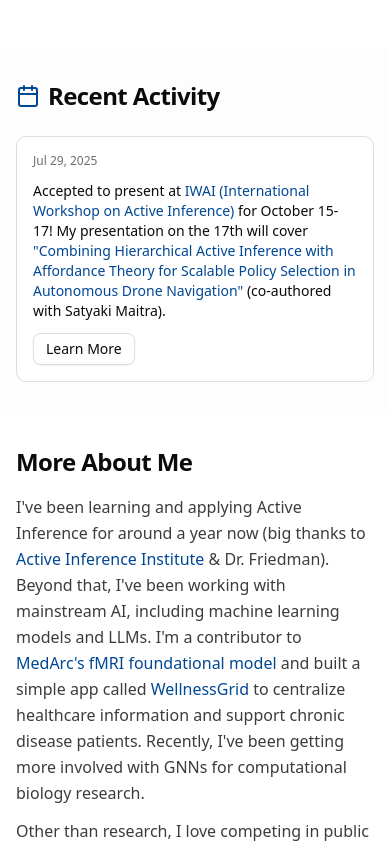
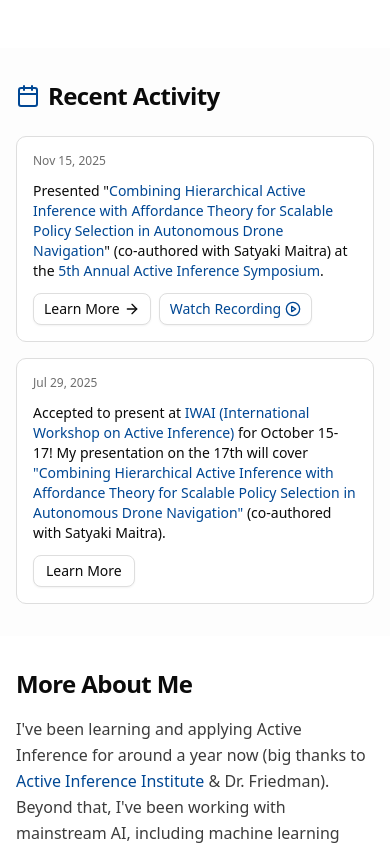
Before and after one commit to har5h1l/har5h1l.github.io, a React (Vite) app: page / in a window 390 px wide. Shown: the part 860-1705 px from the top of the page. Built offline with nearby package versions, Linux system fonts and the light colour scheme.

Commit message:
update with active inference symposium results

```diff
--- a/src/components/ProjectModal.jsx
+++ b/src/components/ProjectModal.jsx
@@ -1,5 +1,5 @@
 import { Button } from '@/components/ui/button';
-import { X, ExternalLink, Github } from 'lucide-react';
+import { X, ExternalLink, Github, PlayCircle } from 'lucide-react';
 
 export const ProjectModal = ({ project, onClose }) => {
   if (!project) return null;
@@ -68,7 +68,7 @@
                 </Button>
               )}
               {project.github && project.github !== '#' && (
-                <Button asChild variant={project.link ? "outline" : "default"}>
+                <Button asChild variant="outline">
                   <a
                     href={project.github}
                     target="_blank"
@@ -80,6 +80,19 @@
                   </a>
                 </Button>
               )}
+              {project.video && (
+                <Button asChild variant="outline">
+                  <a
+                    href={project.video}
+                    target="_blank"
+                    rel="noopener noreferrer"
+                    className="inline-flex items-center gap-2"
+                  >
+                    <PlayCircle className="h-4 w-4" />
+                    Watch Video
+                  </a>
+                </Button>
+              )}
             </div>
           </div>
         </div>
--- a/src/data/projects.js
+++ b/src/data/projects.js
@@ -14,14 +14,15 @@
   },
   {
     title: "Combining Hierarchical Active Inference with Affordance Theory for Scalable Policy Selection in Autonomous Drone Navigation",
-    description: "This research integrates hierarchical active inference with affordance theory to address three critical challenges in autonomous drone navigation: managing continuous environments in hierarchical planning, connecting abstract reasoning to real-world perception, and maintaining computational efficiency for edge computing. Our framework introduces a latent suitability state that represents how the environment affords safety and navigability, intelligently filtering viable waypoints while bridging low-level perception with high-level planning. The system balances exploration with goal-directed behavior, tested in Microsoft AirSim with plans for real-world implementation. Presented at IWAI 2025. Co-authored with Satyaki Maitra. Code will be open-sourced soon.",
+    description: "This research integrates hierarchical active inference with affordance theory to address three critical challenges in autonomous drone navigation: managing continuous environments in hierarchical planning, connecting abstract reasoning to real-world perception, and maintaining computational efficiency for edge computing. Our framework introduces a latent suitability state that represents how the environment affords safety and navigability, intelligently filtering viable waypoints while bridging low-level perception with high-level planning. The system balances exploration with goal-directed behavior, tested in Microsoft AirSim with plans for real-world implementation. Presented at IWAI 2025 and the 5th Annual Active Inference Symposium. Co-authored with Satyaki Maitra. Code will be open-sourced soon.",
     image: droneImage,
     technologies: ["Active Inference", "Julia", "Python", "Robotics", "Drones"],
     github: "https://github.com/har5h1l/Hierarchical-Active-Inference-for-Autonomous-Drone-Navigation-in-Microsoft-AirSim",
     link: "https://shahmaitraresearch.com/",
     category: "Active Inference",
-    date: "Oct 2025",
-    featured: true
+    date: "Nov 2025",
+    featured: true,
+    video: "https://www.youtube.com/live/1q40Jqk1HYs?si=5W1C52U7gNkRb2l0&t=36000"
   },
   {
     title: "Nutritional Behavior Analytics",
--- a/src/pages/Home.jsx
+++ b/src/pages/Home.jsx
@@ -164,6 +164,56 @@
                 initial={{ opacity: 0, x: -20 }}
                 whileInView={{ opacity: 1, x: 0 }}
                 transition={{ duration: 0.5 }}
+                viewport={{ once: true }}
+                className="bg-card border border-border rounded-lg p-4 sm:p-6 hover:shadow-md transition-shadow"
+              >
+                <div className="flex flex-col sm:flex-row items-start gap-3 sm:gap-4">
+                  <div className="text-xs sm:text-sm font-medium text-foreground/60 sm:min-w-[120px]">
+                    Nov 15, 2025
+                  </div>
+                  <div className="flex-1">
+                    <p className="text-sm sm:text-base text-foreground mb-3">
+                      Presented "<a href="https://www.shahmaitraresearch.com/" target="_blank" rel="noopener noreferrer" className="text-primary hover:underline">Combining Hierarchical Active Inference with Affordance Theory for Scalable Policy Selection in Autonomous Drone Navigation</a>" (co-authored with Satyaki Maitra) at the <a href="https://www.activeinference.institute/symposium" target="_blank" rel="noopener noreferrer" className="text-primary hover:underline">5th Annual Active Inference Symposium</a>.
+                    </p>
+                    <div className="flex flex-wrap gap-2">
+                      <Button
+                        size="sm"
+                        variant="outline"
+                        onClick={() => {
+                          const droneProject = allProjects.find(p =>
+                            p.title === "Combining Hierarchical Active Inference with Affordance Theory for Scalable Policy Selection in Autonomous Drone Navigation"
+                          )
+                          setSelectedProject(droneProject)
+                        }}
+                        className="inline-flex items-center gap-1"
+                      >
+                        <span>Learn More</span>
+                        <ArrowRight className="h-3 w-3 sm:h-4 sm:w-4" />
+                      </Button>
+                      <Button
+                        size="sm"
+                        variant="outline"
+                        asChild
+                        className="inline-flex items-center gap-1"
+                      >
+                        <a
+                          href="https://www.youtube.com/live/1q40Jqk1HYs?si=5W1C52U7gNkRb2l0&t=36000"
+                          target="_blank"
+                          rel="noopener noreferrer"
+                        >
+                          <span>Watch Recording</span>
+                          <PlayCircle className="h-3 w-3 sm:h-4 sm:w-4" />
+                        </a>
+                      </Button>
+                    </div>
+                  </div>
+                </div>
+              </motion.div>
+
+              <motion.div
+                initial={{ opacity: 0, x: -20 }}
+                whileInView={{ opacity: 1, x: 0 }}
+                transition={{ duration: 0.5, delay: 0.1 }}
                 viewport={{ once: true }}
                 className="bg-card border border-border rounded-lg p-4 sm:p-6 hover:shadow-md transition-shadow"
               >
```
